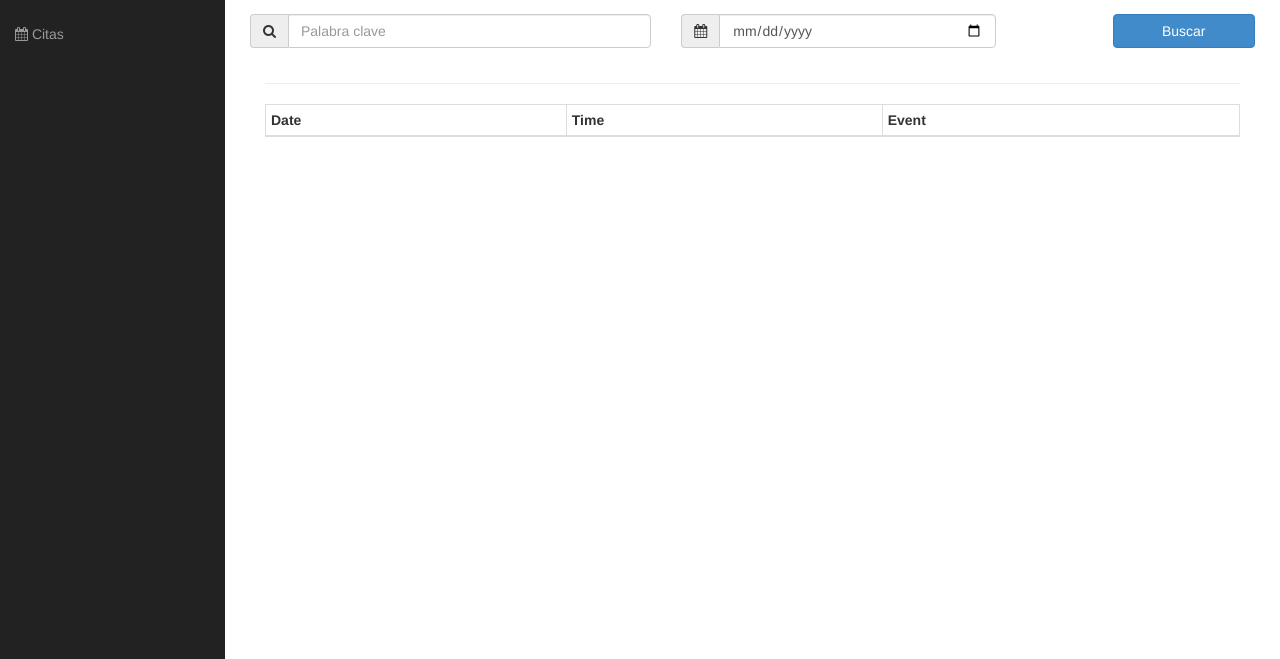
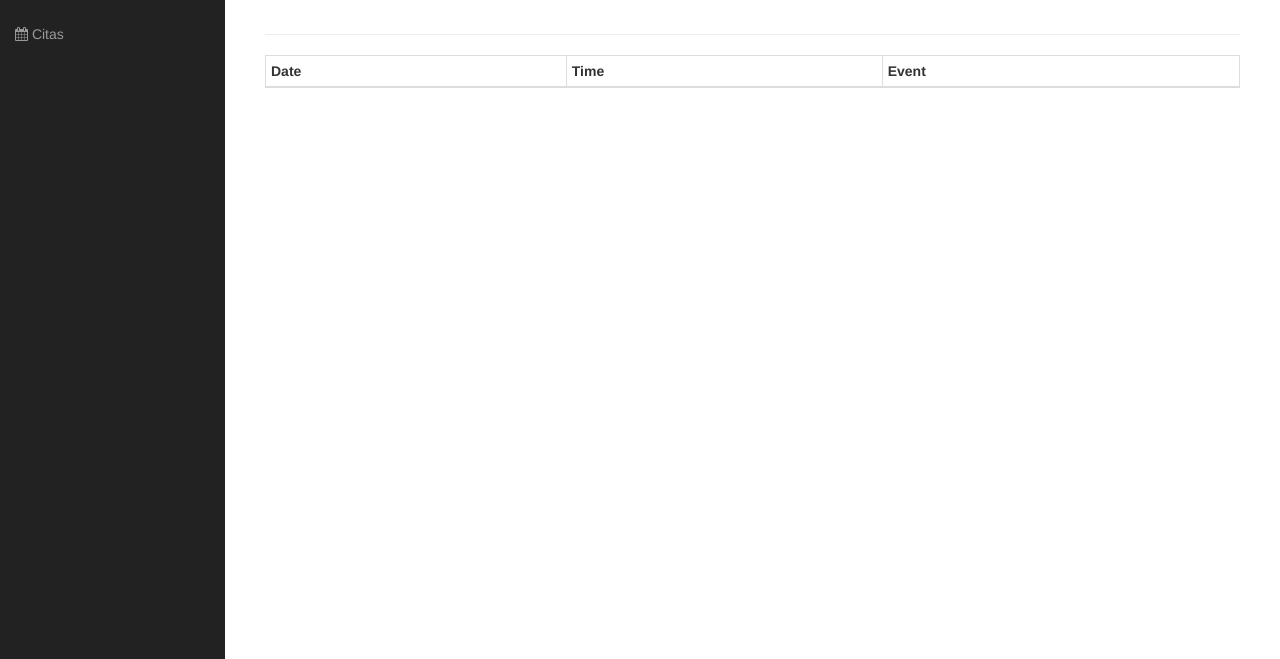
Before and after one commit to vlad9508/olmos, a plain HTML site: page citas.html in a window 1280 px wide. Shown: the part 141-800 px from the top of the page. Drawn offline with Linux system fonts and the light colour scheme; no server answers.

Commit message:
quitar
buscadores

```diff
--- a/citas.html
+++ b/citas.html
@@ -137,29 +137,7 @@
 <a href="./index.php?view=oldreservations" class="btn btn-default pull-right">Citas Anteriores</a>
 		<h1>Citas</h1>
 <br>
-<form class="form-horizontal" role="form">
-<input name="view" value="reservations" type="hidden">
 
-  <div class="form-group">
-    <div class="col-sm-5">
-		<div class="input-group">
-		  <span class="input-group-addon"><i class="fa fa-search"></i></span>
-		  <input name="q" value="" class="form-control" placeholder="Palabra clave" type="text">
-		</div>
-    </div>
-    <div class="col-sm-4">
-		<div class="input-group">
-		  <span class="input-group-addon"><i class="fa fa-calendar"></i></span>
-		  <input name="date_at" value="" class="form-control" type="date">
-		</div>
-    </div>
-
-    <div class="col-sm-2 col-sm-offset-1">
-    <button class="btn btn-primary btn-block">Buscar</button>
-    </div>
-
-  </div>
-</form>
 
 		<div class="container">
 
```
